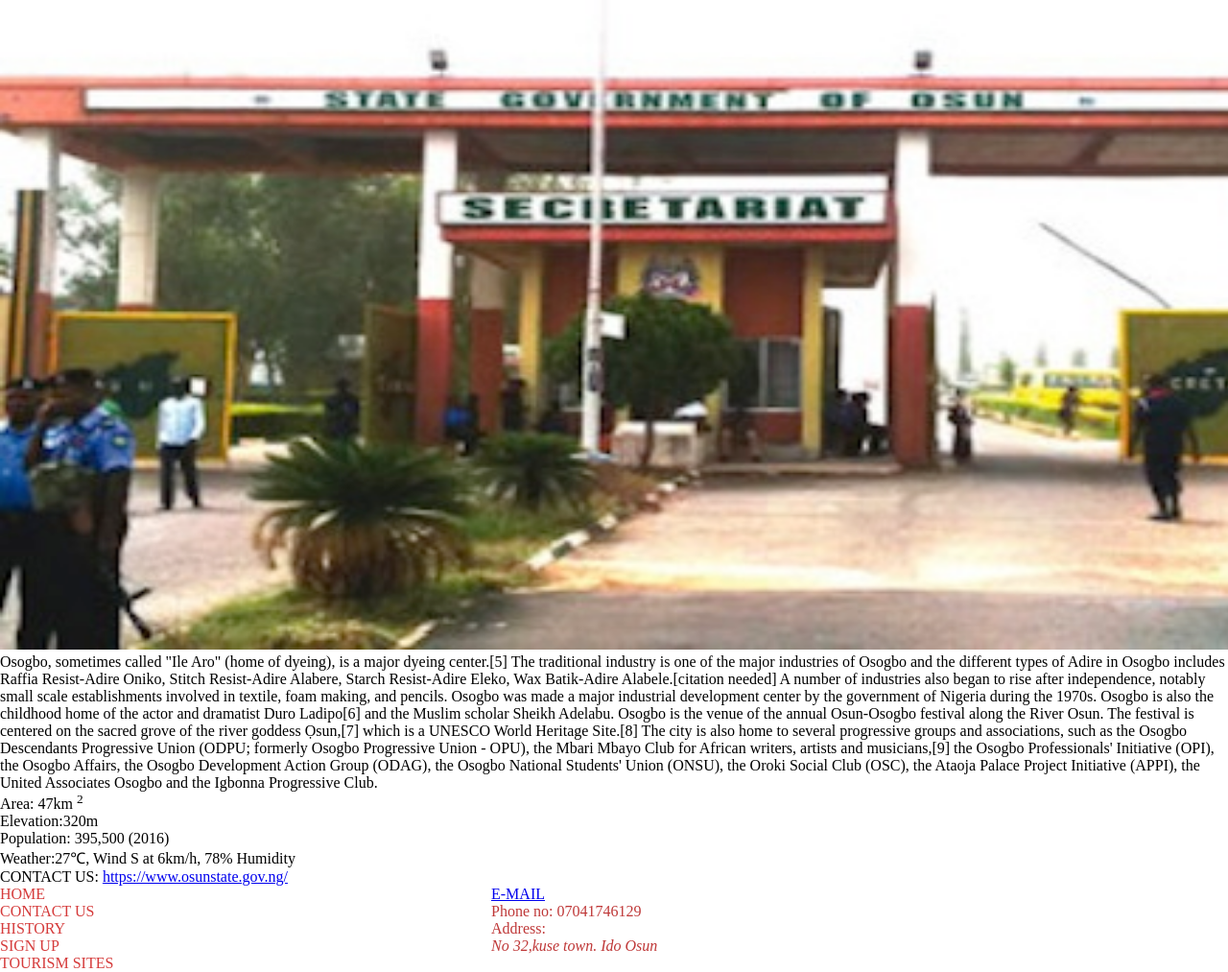
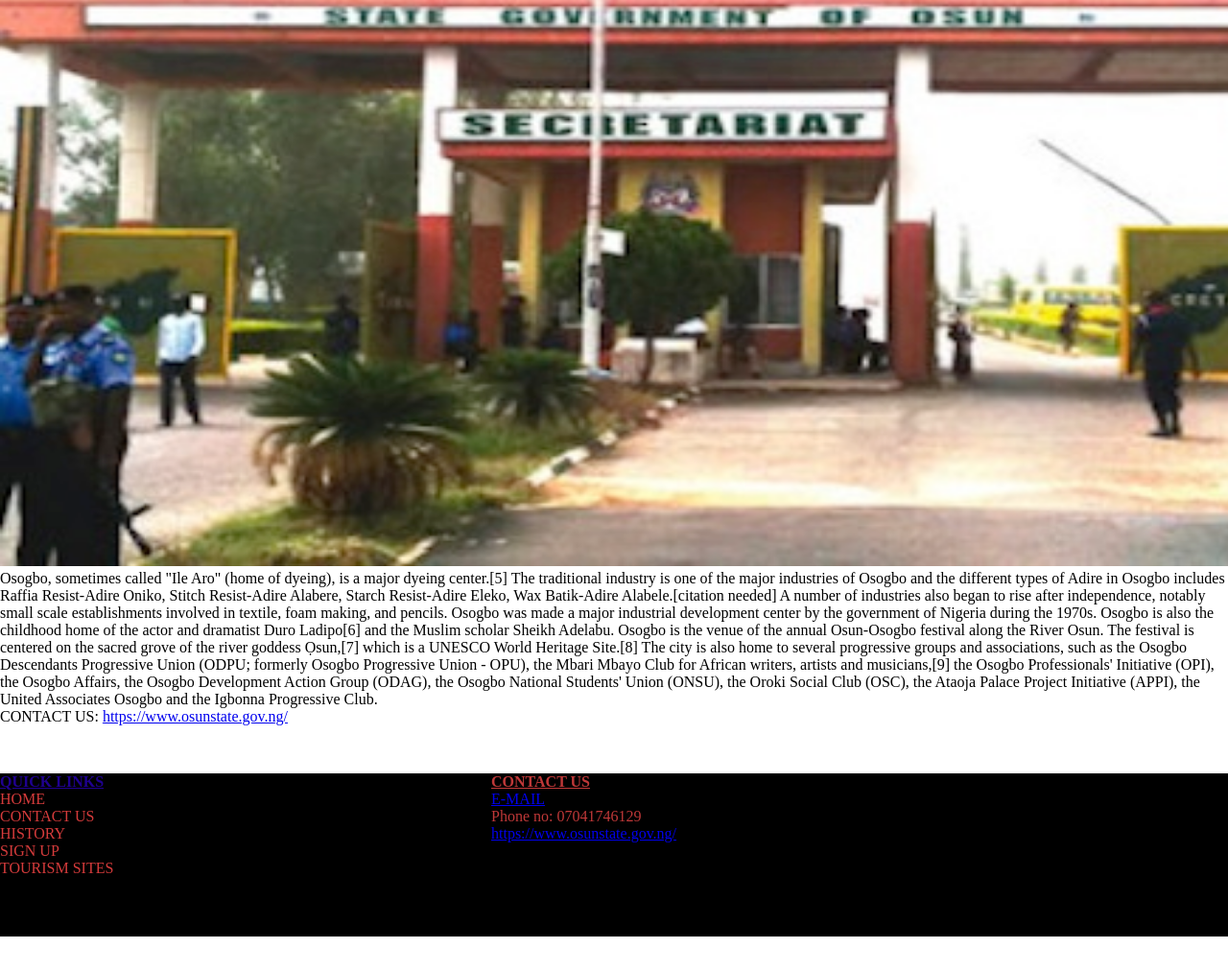
Before and after one commit to Hutmarn/project, a plain HTML site: page index.html in a window 1280 px wide. Shown: the part 836-1849 px from the top of the page at 96% size. After the commit the page ends 1812 px from the top, so only its background shows below. Drawn offline with Linux system fonts and the light colour scheme.

Commit message:
Footer Error

```diff
--- a/CSS Folder/index.css
+++ b/CSS Folder/index.css
@@ -1,14 +1,14 @@
 #nav-link li a:hover{
     text-align: center;
     background-color: red;
-    padding: 20px 20px;
+    padding: 15px 15px;
 }
 
 #nav-link{
     display: inline-block;
     text-align: center;
-    padding-top: 30px;
-    padding-bottom: 30px;
+    padding-top: 5px;
+    padding-bottom: 5px;
 }
 
 #nav-link li a{
@@ -53,3 +53,12 @@ h1{
     margin: 0;
     padding: 0;
 }
+.area{
+    width: 20%;
+    float: left;
+}
+.footer-con{
+    width: 100%;
+    height: 50%;
+    background-color: black;
+}
--- a/index.html
+++ b/index.html
@@ -10,14 +10,14 @@
 <body>
     <div class="nav-bar">
         <ul id="nav-link">
-               <li><a href="../project/index.html">HOME</a></li>
+               <li><a href="../project/index.html">ÒSÒGBÒ</a></li>
                <li><a href="https://www.osunstate.gov.ng/">CONTACT US</a></li>
                <li><a href="../project/history.html">HISTORY</a></li>
                <li><a href="../project/sign.html">SIGN UP</a></li>
                <li><a href="../project/tourism.html">TOURISM SITES</a></li>
         </ul>
     </div>
-    <h1 style="text-align: center; background-color: black; color: white;">òsògbò</h1>
+    <!-- <h1 style="text-align: center; background-color: black; color: white;">òsògbò</h1> -->
     <img src="../project/pictures/Osogbo.jpg" width="1500" height="500">
     <p id="home">
         Osogbo (also Oṣogbo, rarely Oshogbo) is a city in Nigeria. It became the capital city of Osun State in 1991. Osogbo city seats the Headquarters of both Osogbo Local Government Area (situated at Oke Baale Area of the city) and Olorunda Local Government Area (situated at Igbonna Area of the city). It is some 88 kilometers by road northeast of Ibadan. It is also 108 kilometres (67 mi) by road south of Ilorin and 108 kilometres (67 mi) northwest of Akure. Osogbo shares boundaries with Ikirun, Ilesa, Ede, Egbedore, Ogbomosho and Iragbiji and is easily accessible from any part of the state because of its central nature. It is about 48 km from Ife, 32 km from Ilesa, 46 km from Iwo, 48 km from Ikire and 46 km from Ila-Orangun; The city had a population of about 499,999 people and an approximate land area of 2875 km2  the postal code of the area is 230.
@@ -30,10 +30,10 @@ Osogbo is the venue of the annual Osun-Osogbo festival along the River Osun. The
 
 The city is also home to several progressive groups and associations, such as the Osogbo Descendants Progressive Union (ODPU; formerly Osogbo Progressive Union - OPU), the Mbari Mbayo Club for African writers, artists and musicians,[9] the Osogbo Professionals' Initiative (OPI), the Osogbo Affairs, the Osogbo Development Action Group (ODAG), the Osogbo National Students' Union (ONSU), the Oroki Social Club (OSC), the Ataoja Palace Project Initiative (APPI), the United Associates Osogbo and the Igbonna Progressive Club.
     </p>
-    <p>Area: 47km <sup>2</sup></p>
+    <!-- <p>Area: 47km <sup>2</sup></p>
     Elevation:320m<br>
     <p>Population: 395,500 (2016)</p>
-    <p>Weather:27&#8451;, Wind S at 6km/h, 78% Humidity</p>
+    <p>Weather:27&#8451;, Wind S at 6km/h, 78% Humidity</p> -->
     <!-- <p id="services" style="margin: 15px;font-size: larger;" ><u>Our Services include:</u></p>
 <p>1.Web Development</p>
 <p>2.FrontEnd Programming</p>
@@ -43,8 +43,11 @@ The city is also home to several progressive groups and associations, such as th
     CONTACT US: <a href="https://www.osunstate.gov.ng/">https://www.osunstate.gov.ng/</a>
 </p>
 <footer>
+    <div style="margin-top: 50px;" class="footer-con">
+
         <div class="footer-link">
             <ul type="none" id="footer-link">
+                <h4><u>QUICK LINKS</u></h4>
                 <li><a href="../project/index.html">HOME</a></li>
                 <li><a href="https://www.osunstate.gov.ng/">CONTACT US</a></li>
                 <li><a href="history.html">HISTORY</a></li>
@@ -52,10 +55,26 @@ The city is also home to several progressive groups and associations, such as th
                 <li><a href="tourism.html">TOURISM SITES</a></li>
             </ul>
         </div>
+
         <div class="di">
+            <h4><u>CONTACT US</u></h4>
             <p><a href="ayoolahutmarn@gmail.com">E-MAIL</a></p>
             <p>Phone no: 07041746129</p>
+            <p><a href="https://www.osunstate.gov.ng/">https://www.osunstate.gov.ng/</a></p>
+        </div>
+
+        <div class="area">
+            <h4><u>ABOUT</u></h4>
+            <p>Area: 47km <sup>2</sup></p>
+             Elevation:320m<br>
+            <p>Population: 395,500 (2016)</p>
             <p> Address: <address>No 32,kuse town. Ido Osun</address></p>
+            <p>Weather:27&#8451;, Wind S at 6km/h, 78% Humidity</p>
+        </div>
+
+<div class="footer-con">
+    hhfhfdh
+</div>
     </div>
 </footer>
 </body>
```
Lines whose indentation alone changed are shown as unchanged.
